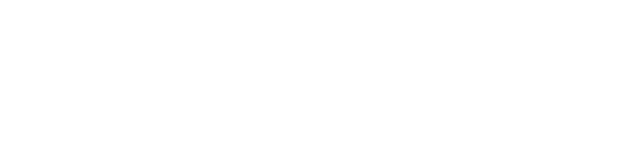
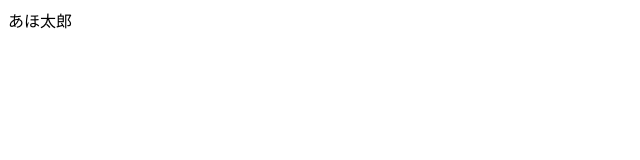
Before and after one commit to yuyu1018/profile, a plain HTML site: page index.html in a window 1280 px wide. Shown: the full height of the page, 0-640 px from the left. Drawn offline with Linux system fonts and the light colour scheme.

Commit message:
add header

```diff
--- a/index.html
+++ b/index.html
@@ -6,6 +6,6 @@
     <title>Document</title>
 </head>
 <body>
-
+    <header>あほ太郎</header>
 </body>
 </html>
```
